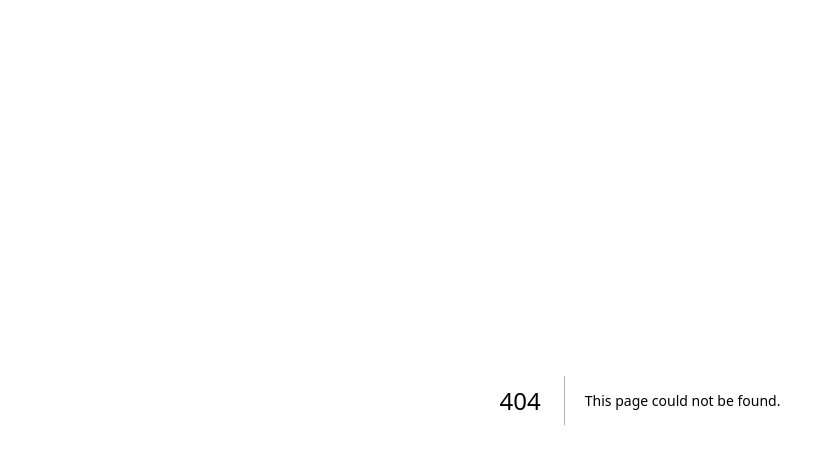
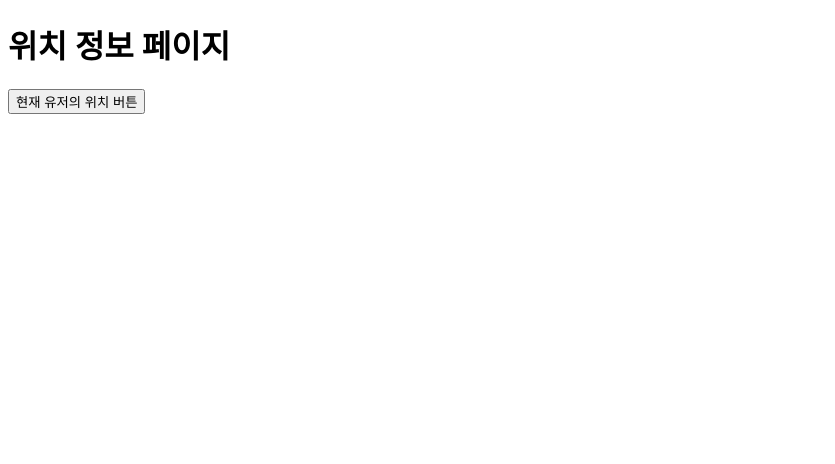
Before and after one commit to nemo0824/next-study, a Next.js app in the folder section04/: page /location in a window 1280 px wide. Before the commit this address had no page. Shown: the top 464 px of the page, without its empty margins (0-835 px from the left). Built offline with nearby package versions, Linux system fonts and the light colour scheme.

Commit message:
feature: 위치정보 컴포넌트생성

```diff
--- /dev/null
+++ b/section04/src/app/location/components/LocationBtn.tsx
@@ -0,0 +1,41 @@
+"use client";
+import React from "react";
+
+interface LocationInfo {
+  latitude: number;
+  longitude: number;
+  accuracy: number;
+}
+
+interface LocationBtnProps {
+  onLocationUpdate: (location: LocationInfo) => void;
+}
+
+export const LocationBtn = ({ onLocationUpdate }: LocationBtnProps) => {
+  const locationSearch = () => {
+    if (!("geolocation" in navigator)) {
+      console.log("이 브라우저는 Geolocation을 지원하지 않습니다.");
+    } else {
+      navigator.geolocation.getCurrentPosition(
+        (pos) => {
+          const { latitude, longitude, accuracy } = pos.coords;
+          const locationInfo = { latitude, longitude, accuracy };
+          onLocationUpdate(locationInfo);
+          console.log("성공", {
+            latitude,
+            longitude,
+            accuracy,
+            ts: new Date(pos.timestamp).toISOString(),
+          });
+        },
+        (err) => {
+          // 1: PERMISSION_DENIED, 2: POSITION_UNAVAILABLE, 3: TIMEOUT
+          console.log("에러", err.code, err.message);
+        },
+        { enableHighAccuracy: true, timeout: 7000, maximumAge: 0 }
+      );
+    }
+  };
+
+  return <button onClick={locationSearch}>현재 유저의 위치 버튼</button>;
+};
--- /dev/null
+++ b/section04/src/app/location/components/LocationContainer.tsx
@@ -0,0 +1,21 @@
+"use client";
+import React, { useState } from "react";
+import { LocationBtn } from "./LocationBtn";
+import { LocationView } from "./LocationView";
+
+interface LocationInfo {
+  latitude: number;
+  longitude: number;
+  accuracy: number;
+}
+
+export const LocationContainer = () => {
+  const [locationInfo, setLocationInfo] = useState<LocationInfo | null>(null);
+
+  return (
+    <div>
+      <LocationBtn onLocationUpdate={setLocationInfo} />
+      <LocationView locationInfo={locationInfo} />
+    </div>
+  );
+};
--- /dev/null
+++ b/section04/src/app/location/components/LocationView.tsx
@@ -0,0 +1,24 @@
+import React from "react";
+
+interface LocationInfo {
+  latitude: number;
+  longitude: number;
+  accuracy: number;
+}
+
+interface LocationViewProps {
+  locationInfo: LocationInfo | null;
+}
+
+export const LocationView = ({ locationInfo }: LocationViewProps) => {
+  if (!locationInfo) return null;
+
+  return (
+    <div style={{ marginTop: "10px", padding: "10px", border: "1px solid #ccc" }}>
+      <h3>위치 정보:</h3>
+      <p>위도: {locationInfo.latitude}</p>
+      <p>경도: {locationInfo.longitude}</p>
+      <p>정확도: {locationInfo.accuracy}m</p>
+    </div>
+  );
+};
--- /dev/null
+++ b/section04/src/app/location/page.tsx
@@ -0,0 +1,10 @@
+import { LocationContainer } from "./components/LocationContainer";
+
+export default function LocationPage() {
+  return (
+    <div>
+      <h1>위치 정보 페이지</h1>
+      <LocationContainer />
+    </div>
+  );
+}
```
